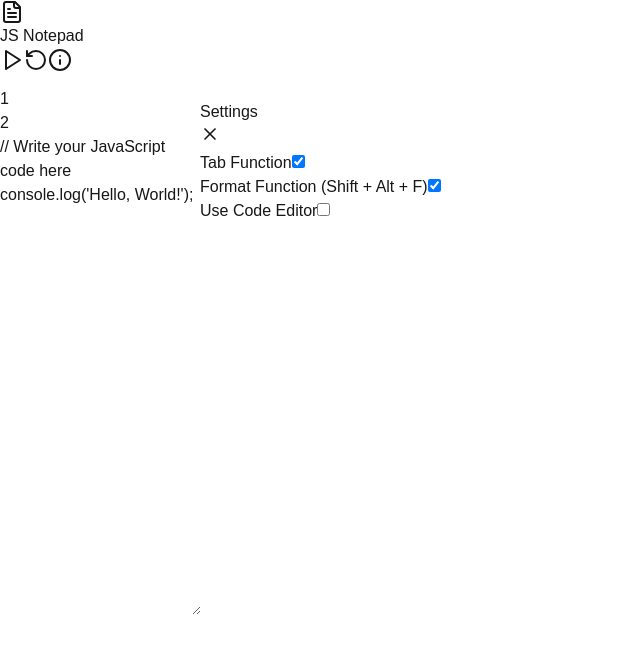
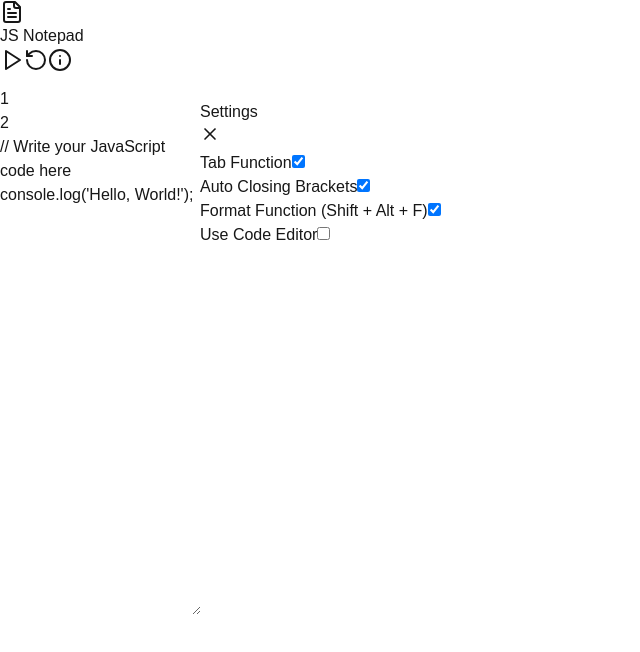
Before and after one commit to Ashif091/Js-notepad-online_compiler, a Next.js app: page / in a window 1280 px wide. Both pictures are taken after a click on the button 60 px from the left and 60 px from the top of the page. Shown: the top 652 px of the page, without its empty margins (0-640 px from the left). Built offline with nearby package versions, Linux system fonts and the light colour scheme.

Commit message:
fix:settings

```diff
--- a/src/app/components/Settings.tsx
+++ b/src/app/components/Settings.tsx
@@ -1,40 +1,48 @@
-"use client";
-import { useState, useRef } from "react";
-import { X } from "lucide-react";
-import { useSettingsStore } from "../store/settingsStore";
+"use client"
+import {useState, useRef} from "react"
+import {X} from "lucide-react"
+import {useSettingsStore} from "../store/settingsStore"
 
 interface SettingsProps {
-  isOpen: boolean;
-  onClose: () => void;
+  isOpen: boolean
+  onClose: () => void
 }
 
-const Settings: React.FC<SettingsProps> = ({ isOpen, onClose }) => {
-  const [position, setPosition] = useState({ x: 200, y: 100 });
-  const dragRef = useRef<HTMLDivElement>(null);
-  const { tabFunction, formatFunction, setTabFunction, setFormatFunction, useCodeEditor, setUseCodeEditor } =
-    useSettingsStore();
+const Settings: React.FC<SettingsProps> = ({isOpen, onClose}) => {
+  const [position, setPosition] = useState({x: 200, y: 100})
+  const dragRef = useRef<HTMLDivElement>(null)
+  const {
+    tabFunction,
+    formatFunction,
+    setTabFunction,
+    setFormatFunction,
+    useCodeEditor,
+    setUseCodeEditor,
+    autoClosing,
+    setAutoClosing,
+  } = useSettingsStore()
 
   const handleMouseDown = (e: React.MouseEvent) => {
-    const startX = e.clientX - position.x;
-    const startY = e.clientY - position.y;
+    const startX = e.clientX - position.x
+    const startY = e.clientY - position.y
 
     const handleMouseMove = (moveEvent: MouseEvent) => {
       setPosition({
         x: moveEvent.clientX - startX,
         y: moveEvent.clientY - startY,
-      });
-    };
+      })
+    }
 
     const handleMouseUp = () => {
-      document.removeEventListener("mousemove", handleMouseMove);
-      document.removeEventListener("mouseup", handleMouseUp);
-    };
+      document.removeEventListener("mousemove", handleMouseMove)
+      document.removeEventListener("mouseup", handleMouseUp)
+    }
 
-    document.addEventListener("mousemove", handleMouseMove);
-    document.addEventListener("mouseup", handleMouseUp);
-  };
+    document.addEventListener("mousemove", handleMouseMove)
+    document.addEventListener("mouseup", handleMouseUp)
+  }
 
-  if (!isOpen) return null;
+  if (!isOpen) return null
 
   return (
     <div
@@ -61,6 +69,9 @@ const Settings: React.FC<SettingsProps> = ({ isOpen, onClose }) => {
 
       {/* Content */}
       <div className="p-4 space-y-4">
+        <div
+          className={`${useCodeEditor ? "opacity-50 pointer-events-none  space-y-4 " : "space-y-4"}`}
+        >
           {/* Toggle for Tab Function */}
           <div className="flex items-center justify-between">
             <span className="text-sm font-medium">Tab Function</span>
@@ -74,10 +85,24 @@ const Settings: React.FC<SettingsProps> = ({ isOpen, onClose }) => {
               <div className="w-11 h-6 bg-gray-700 peer-focus:outline-none peer-focus:ring-2 peer-focus:ring-blue-500 rounded-full peer peer-checked:after:translate-x-full peer-checked:after:border-white after:content-[''] after:absolute after:top-[2px] after:left-[2px] after:bg-white after:border-gray-300 after:border after:rounded-full after:h-5 after:w-5 after:transition-all peer-checked:bg-blue-600"></div>
             </label>
           </div>
+          <div className="flex items-center justify-between">
+            <span className="text-sm font-medium">Auto Closing Brackets</span>
+            <label className="relative inline-flex items-center cursor-pointer">
+              <input
+                type="checkbox"
+                checked={autoClosing}
+                onChange={(e) => setAutoClosing(e.target.checked)}
+                className="sr-only peer"
+              />
+              <div className="w-11 h-6 bg-gray-700 peer-focus:outline-none peer-focus:ring-2 peer-focus:ring-blue-500 rounded-full peer peer-checked:after:translate-x-full peer-checked:after:border-white after:content-[''] after:absolute after:top-[2px] after:left-[2px] after:bg-white after:border-gray-300 after:border after:rounded-full after:h-5 after:w-5 after:transition-all peer-checked:bg-blue-600"></div>
+            </label>
+          </div>
 
           {/* Toggle for Format Function */}
           <div className="flex items-center justify-between">
-          <span className="text-sm font-medium">Format Function (Shift + Alt + F)</span>
+            <span className="text-sm font-medium">
+              Format Function (Shift + Alt + F)
+            </span>
             <label className="relative inline-flex items-center cursor-pointer">
               <input
                 type="checkbox"
@@ -87,6 +112,7 @@ const Settings: React.FC<SettingsProps> = ({ isOpen, onClose }) => {
               />
               <div className="w-11 h-6 bg-gray-700 peer-focus:outline-none peer-focus:ring-2 peer-focus:ring-blue-500 rounded-full peer peer-checked:after:translate-x-full peer-checked:after:border-white after:content-[''] after:absolute after:top-[2px] after:left-[2px] after:bg-white after:border-gray-300 after:border after:rounded-full after:h-5 after:w-5 after:transition-all peer-checked:bg-blue-600"></div>
             </label>
+          </div>
         </div>
 
         {/* Toggle for Use Code Editor */}
@@ -104,7 +130,7 @@ const Settings: React.FC<SettingsProps> = ({ isOpen, onClose }) => {
         </div>
       </div>
     </div>
-  );
-};
+  )
+}
 
-export default Settings;
+export default Settings
--- a/src/app/components/TextEditor.tsx
+++ b/src/app/components/TextEditor.tsx
@@ -16,7 +16,7 @@ const TextEditor: React.FC<TextEditorProps> = ({ code, setCode, errorLine }) =>
   const [undoStack, setUndoStack] = useState<{ value: string; cursorPos: number }[]>([]);
   const [redoStack, setRedoStack] = useState<{ value: string; cursorPos: number }[]>([]);
 
-  const { tabFunction, formatFunction ,useCodeEditor} = useSettingsStore()
+  const { tabFunction, formatFunction ,useCodeEditor,autoClosing} = useSettingsStore()
 
   useEffect(() => {
     const syncScroll = () => {
@@ -154,7 +154,10 @@ const TextEditor: React.FC<TextEditorProps> = ({ code, setCode, errorLine }) =>
   const handleChange = (e: React.ChangeEvent<HTMLTextAreaElement>) => {
     const newValue = e.target.value;
     const { selectionStart } = e.target;
-
+    if (!autoClosing) {
+      updateCode(newValue, selectionStart);
+      return;
+    }
     const char = newValue[selectionStart - 1]; // The last typed character
     const pairs: { [key: string]: string } = {
       '"': '"',
@@ -270,7 +273,7 @@ const TextEditor: React.FC<TextEditorProps> = ({ code, setCode, errorLine }) =>
   }
 
   return (
-    <div className="w-full h-[calc(100vh-4rem)] relative font-mono text-sm">
+    <div className="w-full h-[calc(100vh-4rem)] relative font-mono text-sm ">
       {useCodeEditor ? (
         <MonacoEditor
           height="100%"
--- a/src/app/globals.css
+++ b/src/app/globals.css
@@ -19,3 +19,31 @@ body {
   background: var(--background);
   font-family: Arial, Helvetica, sans-serif;
 }
+
+.cust-scroll {
+  overflow: auto;
+}
+
+/* WebKit-based browsers (Chrome, Edge, Safari) */
+.cust-scroll::-webkit-scrollbar {
+  width: 8px; /* Adjust width as needed */
+}
+
+.cust-scroll::-webkit-scrollbar-track {
+  background: transparent; /* Transparent background */
+}
+
+.cust-scroll::-webkit-scrollbar-thumb {
+  background: rgba(255, 255, 255, 0.8); /* White with 80% opacity */
+  border-radius: 4px; /* Rounded edges */
+}
+
+.cust-scroll::-webkit-scrollbar-thumb:hover {
+  background: rgba(255, 255, 255, 1); /* Fully opaque on hover */
+}
+
+/* Firefox */
+.cust-scroll {
+  scrollbar-width: thin;
+  scrollbar-color: rgba(255, 255, 255, 0.3) transparent;
+}
--- a/src/app/page.tsx
+++ b/src/app/page.tsx
@@ -121,7 +121,7 @@ export default function Home() {
       </header>
 
       {/* Main Content */}
-      <main className="flex flex-1 space-x-4">
+      <main className="flex flex-1 space-x-4 cust-scroll">
         {/* Text Editor */}
         <TextEditor code={code} setCode={setCode} errorLine={errorLine} />
 
--- a/src/app/store/settingsStore.ts
+++ b/src/app/store/settingsStore.ts
@@ -5,6 +5,8 @@ interface SettingsState {
     tabFunction: boolean
     formatFunction: boolean
     useCodeEditor: boolean
+    autoClosing:boolean
+    setAutoClosing: (value: boolean) => void
     setTabFunction: (value: boolean) => void
     setFormatFunction: (value: boolean) => void
     setUseCodeEditor: (value: boolean) => void
@@ -17,6 +19,8 @@ export const useSettingsStore = create<SettingsState>()(
         tabFunction: true,
         formatFunction: true,
         useCodeEditor: false,
+        autoClosing: true,
+        setAutoClosing: (value) => set({ autoClosing: value }),
         setTabFunction: (value) => set({ tabFunction: value }),
         setFormatFunction: (value) => set({ formatFunction: value }),
         setUseCodeEditor: (value) => set({ useCodeEditor: value }),
```
Lines whose indentation alone changed are shown as unchanged.
